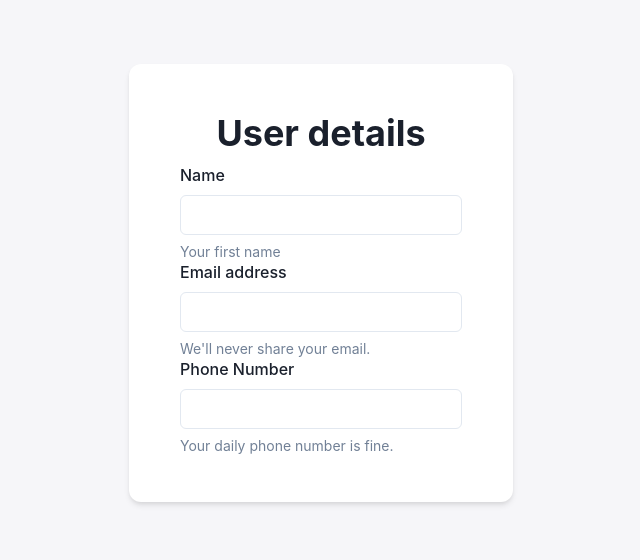
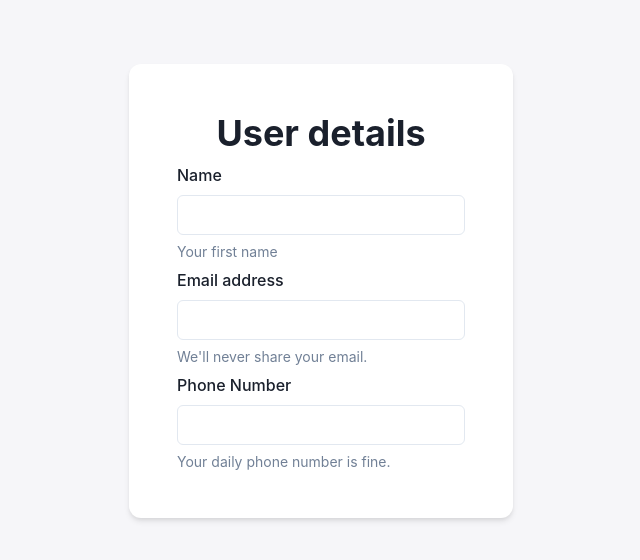
Before and after one commit to Wonder2210/react-hook-form-post, a React (Create React App) app: page / in a window 1280 px wide. Shown: the top 560 px of the page, without its empty margins (319-959 px from the left). Built offline with nearby package versions, Linux system fonts and the light colour scheme.

Commit message:
[chore] Form

```diff
--- a/src/Form.js
+++ b/src/Form.js
@@ -1,16 +1,31 @@
-import { Input, VStack, Heading, FormLabel, FormControl, FormHelperText } from "@chakra-ui/react";
-import { useForm } from 'react-hook-form';
+import {
+  Input,
+  VStack,
+  Heading,
+  FormLabel,
+  FormControl,
+  FormHelperText,
+} from "@chakra-ui/react";
+import { useForm } from "react-hook-form";
 
 const UserForm = () => {
-    const { register, handleSubmit } = useForm();
-    const onSubmit = (data) => console.log(data);
+  const { register, handleSubmit } = useForm();
+  const onSubmit = (data) => console.log(data);
   return (
-    <VStack minWidth="30%" bgColor="#FFF" padding="3em" borderRadius="12px" shadow="md" mt="4em">
+    <VStack
+      as="form"
+      minWidth="30%"
+      bgColor="#FFF"
+      padding="3em"
+      borderRadius="12px"
+      shadow="md"
+      mt="4em"
+      onSubmit={handleSubmit(onSubmit)}
+    >
       <Heading>User details</Heading>
-      <form onSubmit={handleSubmit(onSubmit)}>
       <FormControl>
         <FormLabel htmlFor="name">Name</FormLabel>
-        <Input id="name" type="text" {...register('name')} />
+        <Input id="name" type="text" {...register("name")} />
         <FormHelperText>Your first name</FormHelperText>
       </FormControl>
       <FormControl>
@@ -23,7 +38,6 @@ const UserForm = () => {
         <Input id="email" type="email" />
         <FormHelperText>Your daily phone number is fine.</FormHelperText>
       </FormControl>
-      </form>
     </VStack>
   );
 };
--- a/src/index.js
+++ b/src/index.js
@@ -1,12 +1,13 @@
 import React from "react";
 import ReactDOM from "react-dom";
 import App from "./App";
-import { ChakraProvider } from "@chakra-ui/react";
+import { ChakraProvider, CSSReset } from "@chakra-ui/react";
 import reportWebVitals from "./reportWebVitals";
 
 ReactDOM.render(
   <React.StrictMode>
     <ChakraProvider>
+      <CSSReset />
       <App />
     </ChakraProvider>
   </React.StrictMode>,
```
